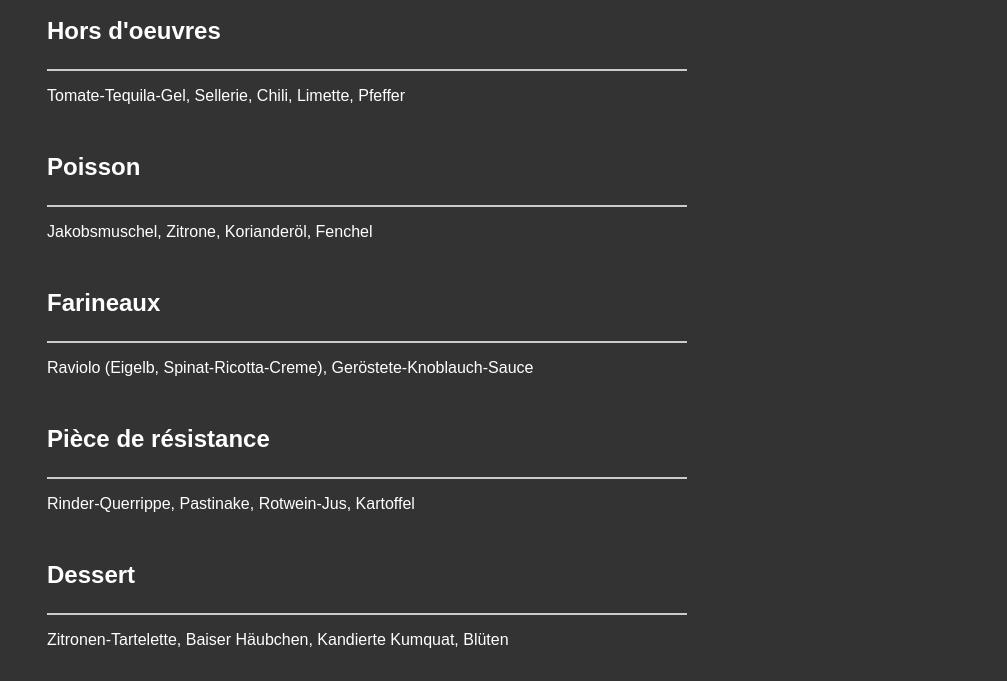
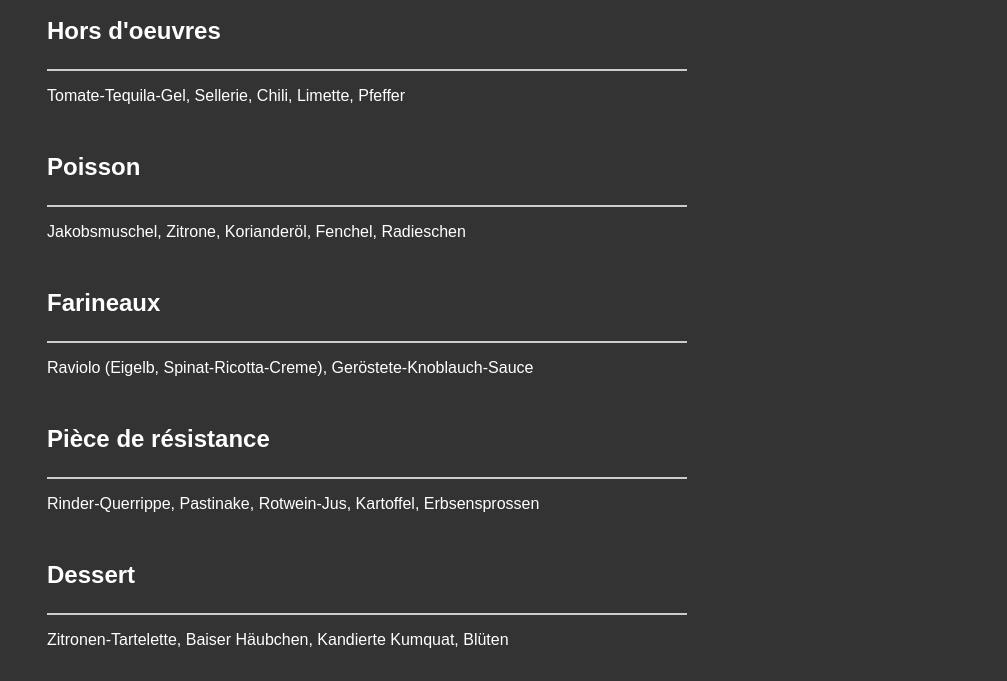
Before and after one commit to KaiDoering/xmasdinner24, a plain HTML site: page index.html in a window 1280 px wide. Shown: the part 149-830 px from the top of the page, without its empty margins (273-1280 px from the left). Drawn offline with Linux system fonts and the light colour scheme.

Commit message:
Update menu again

```diff
--- a/index.html
+++ b/index.html
@@ -52,7 +52,7 @@
       <section>
         <h2>Poisson</h2>
         <p>
-          Jakobsmuschel, Zitrone, Korianderöl, Fenchel
+          Jakobsmuschel, Zitrone, Korianderöl, Fenchel, Radieschen
         </p>
       </section>
       <section>
@@ -64,7 +64,7 @@
       <section>
         <h2>Pièce de résistance</h2>
         <p>
-          Rinder-Querrippe, Pastinake, Rotwein-Jus, Kartoffel
+          Rinder-Querrippe, Pastinake, Rotwein-Jus, Kartoffel, Erbsensprossen
         </p>
       </section>
       <section>
```
